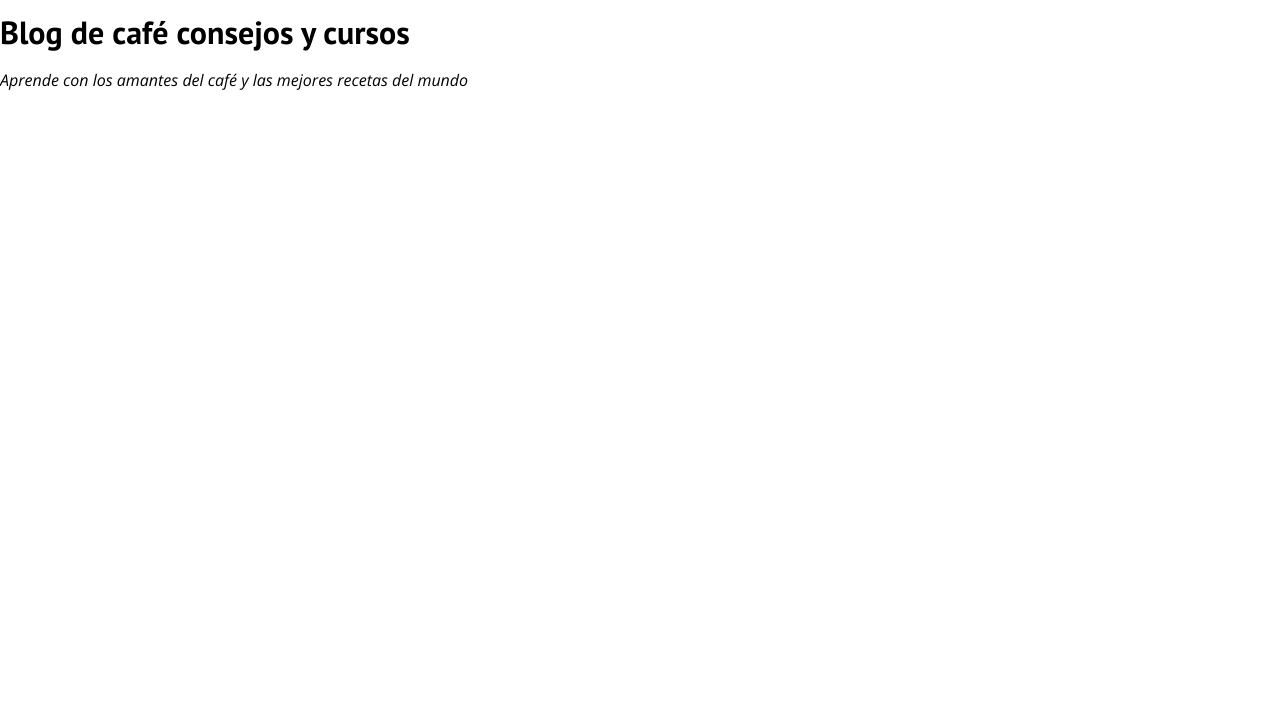
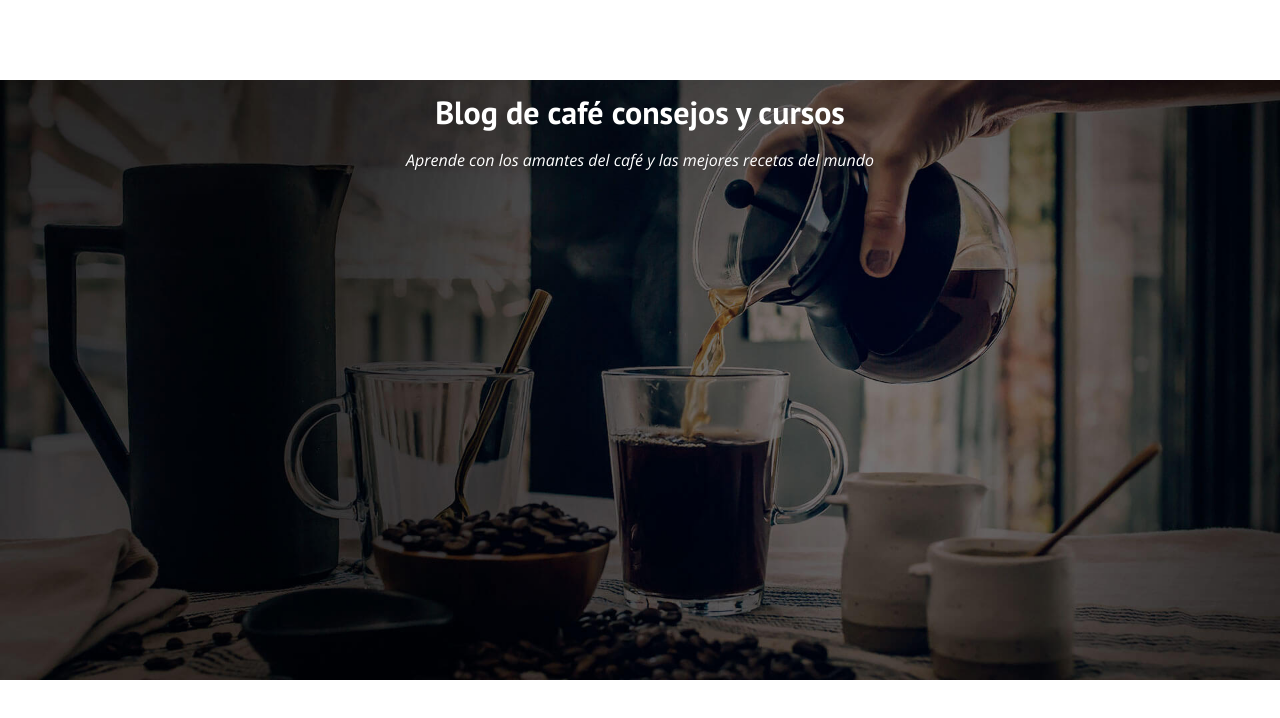
Before and after one commit to ssalgadoi/cafeBlock, a plain HTML site: page index.html in a window 1280 px wide. Drawn offline with nearby package versions, Linux system fonts and the light colour scheme.

Commit message:
agregamos estilo al header, imagen y titulo

```diff
--- a/css/style.css
+++ b/css/style.css
@@ -55,3 +55,17 @@ img {
 .center-texto {
     text-align: center;
 }
+
+/* Header */
+.header {
+    background-image: url(../img/banner.jpg);
+    background-repeat: no-repeat;
+    height: 60rem;
+    background-size: cover;
+    background-position: center center;
+}
+.header__texto {
+    text-align: center;
+    color: var(--blanco);
+    margin-top: 5em
+}
```
